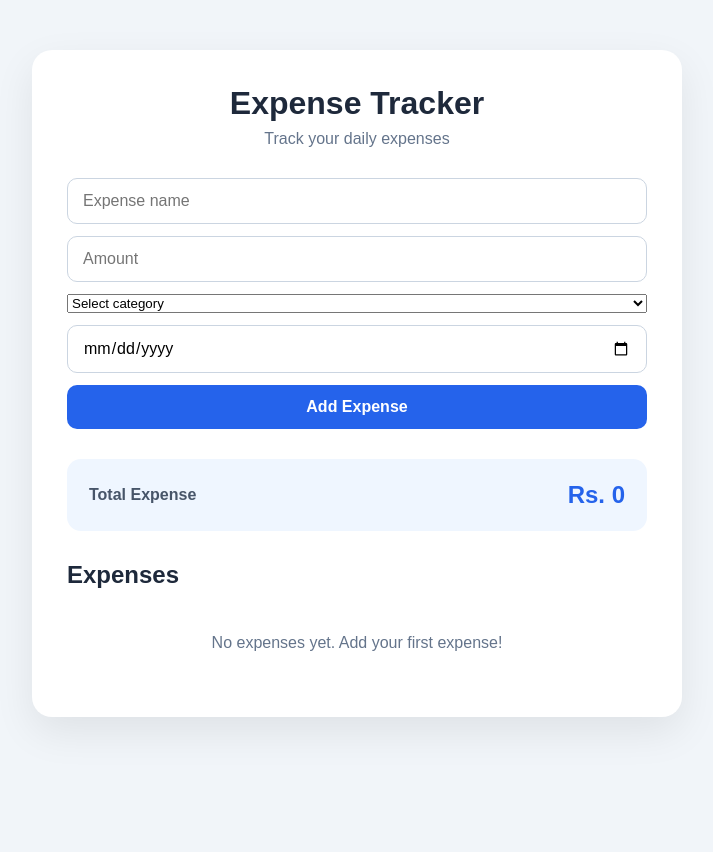
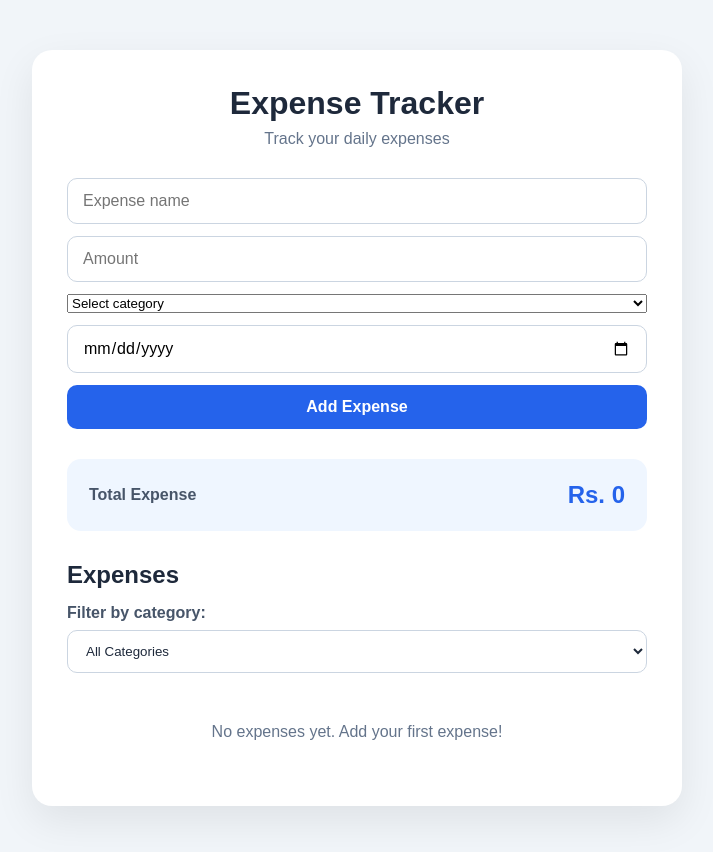
Before and after one commit to PuranChaudhary/react-expense-tracker, a React (Vite) app: page / in a window 1280 px wide. Shown: the top 852 px of the page, without its empty margins (283-996 px from the left). Before the commit the page ends 800 px from the top, so only its background shows below. Built offline with nearby package versions, Linux system fonts and the light colour scheme.

Commit message:
Add category filtering and filtered total

```diff
--- a/src/App.jsx
+++ b/src/App.jsx
@@ -5,6 +5,7 @@ function App() {
   const [amount, setAmount] = useState('')
   const [category, setCategory] = useState('')
   const [date, setDate] = useState('')
+  const [filterCategory, setFilterCategory] = useState('All')
 
   const [expenses, setExpenses] = useState(() => {
     const savedExpenses = localStorage.getItem('expenses')
@@ -94,7 +95,14 @@ if (!date) {
     )
   }
 
-  const totalExpense = expenses.reduce(
+  const filteredExpenses =
+  filterCategory === 'All'
+    ? expenses
+    : expenses.filter(
+        (expense) =>
+          expense.category === filterCategory
+      )
+  const totalExpense = filteredExpenses.reduce(
     (total, expense) => total + expense.amount,
     0
   )
@@ -159,13 +167,29 @@ if (!date) {
 
         <div className="expense-list">
   <h2>Expenses</h2>
+  <div className="filter">
+  <label>Filter by category:</label>
+
+  <select
+    value={filterCategory}
+    onChange={(e) => setFilterCategory(e.target.value)}
+  >
+    <option value="All">All Categories</option>
+    <option value="Food">🍔 Food</option>
+    <option value="Transport">🚗 Transport</option>
+    <option value="Shopping">🛍️ Shopping</option>
+    <option value="Bills">💡 Bills</option>
+    <option value="Education">📚 Education</option>
+    <option value="Other">📦 Other</option>
+  </select>
+</div>
 
   {expenses.length === 0 ? (
     <p className="empty-message">
       No expenses yet. Add your first expense!
     </p>
   ) : (
-    expenses.map((expense) => (
+    filteredExpenses.map((expense) => (
       <div
         className="expense-item"
         key={expense.id}
--- a/src/index.css
+++ b/src/index.css
@@ -211,3 +211,31 @@ h1 {
   color: #64748b;
   font-size: 13px;
 }
+
+.filter {
+  margin-bottom: 20px;
+}
+
+.filter label {
+  display: block;
+  margin-bottom: 8px;
+  font-weight: 600;
+  color: #475569;
+}
+
+.filter select {
+  width: 100%;
+  padding: 12px 14px;
+  border: 1px solid #cbd5e1;
+  border-radius: 10px;
+  background: white;
+  color: #1e293b;
+  outline: none;
+  cursor: pointer;
+  transition: 0.2s;
+}
+
+.filter select:focus {
+  border-color: #2563eb;
+  box-shadow: 0 0 0 3px rgba(37, 99, 235, 0.1);
+}
```
